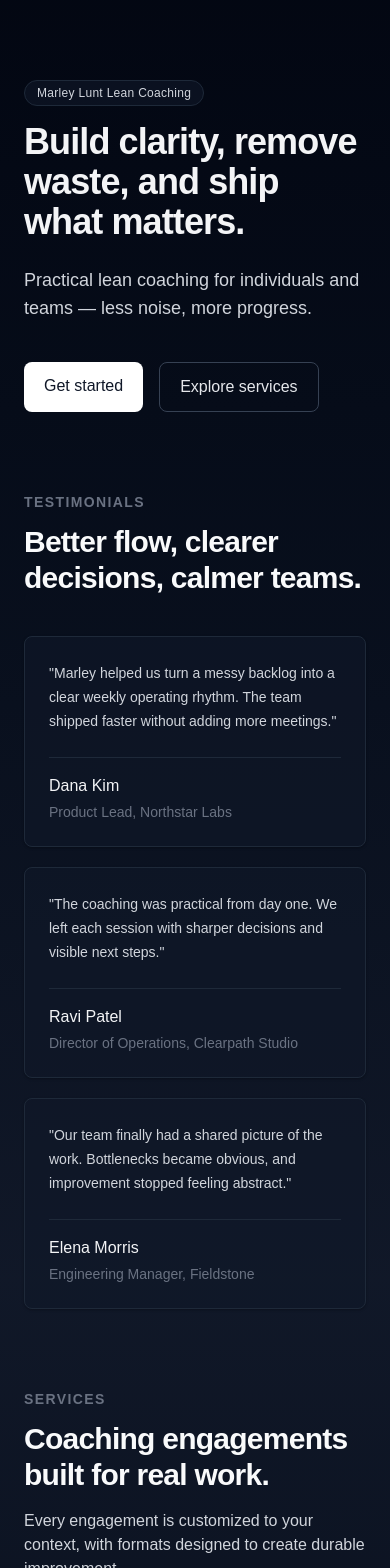
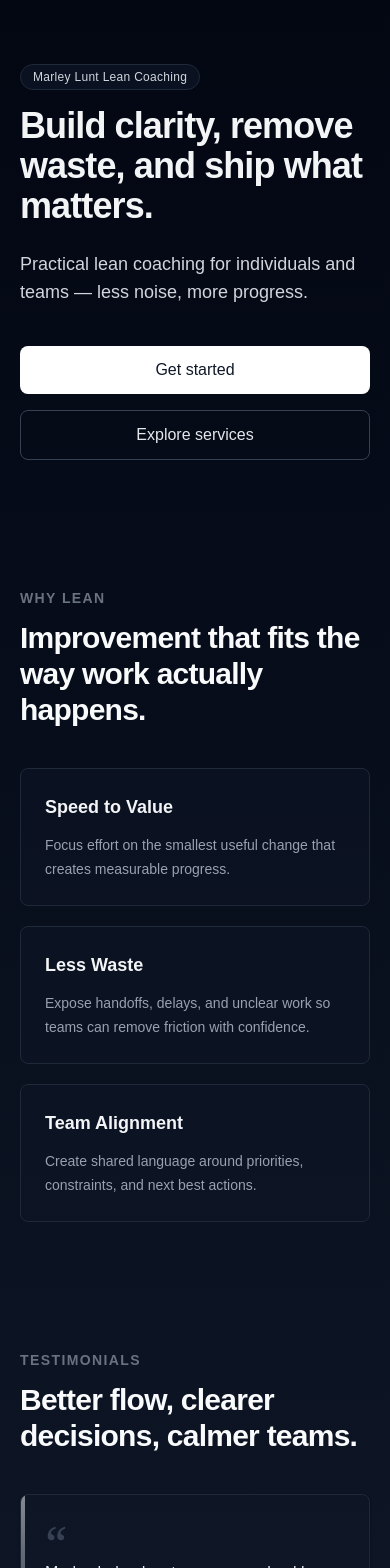
Before and after one commit to Didgemaster/marley-lunt-lean-coaching, a Next.js app: page / in a window 390 px wide. Shown: the top 1568 px of the page. Built offline with nearby package versions, Linux system fonts and the light colour scheme.

Commit message:
feat: polish homepage with Why Lean section, enhanced testimonials, footer, and mobile responsiveness

```diff
--- a/app/page.tsx
+++ b/app/page.tsx
@@ -47,10 +47,28 @@ const testimonials = [
   },
 ];
 
+const leanBenefits = [
+  {
+    title: "Speed to Value",
+    description:
+      "Focus effort on the smallest useful change that creates measurable progress.",
+  },
+  {
+    title: "Less Waste",
+    description:
+      "Expose handoffs, delays, and unclear work so teams can remove friction with confidence.",
+  },
+  {
+    title: "Team Alignment",
+    description:
+      "Create shared language around priorities, constraints, and next best actions.",
+  },
+];
+
 export default function Home() {
   return (
-    <main className="min-h-screen bg-gradient-to-b from-gray-950 via-gray-900 to-gray-950 text-gray-100">
-      <section className="mx-auto max-w-5xl px-6 py-20">
+    <main className="min-h-screen overflow-x-hidden bg-gradient-to-b from-gray-950 via-gray-900 to-gray-950 text-gray-100">
+      <section className="mx-auto max-w-5xl px-5 py-16 sm:px-6 sm:py-24">
         <p className="mb-4 inline-flex rounded-full border border-gray-800 bg-gray-900/60 px-3 py-1 text-xs font-medium tracking-wide text-gray-300">
           Marley Lunt Lean Coaching
         </p>
@@ -60,17 +78,40 @@ export default function Home() {
         <p className="mx-auto mt-6 max-w-2xl text-lg text-gray-300">
           Practical lean coaching for individuals and teams — less noise, more progress.
         </p>
-        <div className="mt-10 flex flex-wrap gap-4">
-          <a href="/contact" className="rounded-lg bg-white px-5 py-3 font-medium text-gray-900 transition hover:bg-gray-100">
+        <div className="mt-10 flex flex-col gap-4 sm:flex-row sm:flex-wrap">
+          <a href="/contact" className="w-full rounded-lg bg-white px-5 py-3 text-center font-medium text-gray-900 transition hover:bg-gray-100 sm:w-auto">
             Get started
           </a>
-          <a href="/services" className="rounded-lg border border-gray-700 px-5 py-3 font-medium text-gray-200 transition hover:border-gray-500">
+          <a href="#services" className="w-full rounded-lg border border-gray-700 px-5 py-3 text-center font-medium text-gray-200 transition hover:border-gray-500 sm:w-auto">
             Explore services
           </a>
         </div>
       </section>
 
-      <section className="mx-auto max-w-5xl px-6 pb-20">
+      <section className="mx-auto max-w-5xl px-5 py-16 sm:px-6 sm:py-24">
+        <div className="max-w-2xl">
+          <p className="text-sm font-semibold uppercase tracking-widest text-gray-500">
+            Why Lean
+          </p>
+          <h2 className="mt-3 text-3xl font-semibold tracking-tight text-gray-50">
+            Improvement that fits the way work actually happens.
+          </h2>
+        </div>
+
+        <div className="mt-10 grid gap-5 sm:grid-cols-3">
+          {leanBenefits.map((benefit) => (
+            <article
+              key={benefit.title}
+              className="rounded-lg border border-gray-800 bg-gray-900/40 p-6"
+            >
+              <h3 className="text-lg font-semibold text-gray-100">{benefit.title}</h3>
+              <p className="mt-3 text-sm leading-6 text-gray-400">{benefit.description}</p>
+            </article>
+          ))}
+        </div>
+      </section>
+
+      <section className="mx-auto max-w-5xl px-5 py-16 sm:px-6 sm:py-24">
         <div className="max-w-2xl">
           <p className="text-sm font-semibold uppercase tracking-widest text-gray-500">
             Testimonials
@@ -80,13 +121,16 @@ export default function Home() {
           </h2>
         </div>
 
-        <div className="mt-10 grid gap-5 md:grid-cols-3">
+        <div className="mt-10 grid grid-cols-1 gap-5 md:grid-cols-3">
           {testimonials.map((testimonial) => (
             <article
               key={testimonial.name}
-              className="rounded-lg border border-gray-800 bg-gray-900/60 p-6 shadow-sm shadow-black/20"
+              className="relative overflow-hidden rounded-lg border border-gray-800 bg-gray-900/60 p-6 shadow-sm shadow-black/20 before:absolute before:left-0 before:top-0 before:h-full before:w-1 before:bg-gradient-to-b before:from-white/50 before:via-gray-500/40 before:to-transparent"
             >
-              <p className="text-sm leading-6 text-gray-300">&quot;{testimonial.quote}&quot;</p>
+              <span aria-hidden="true" className="block text-5xl font-serif leading-none text-gray-700">
+                &ldquo;
+              </span>
+              <p className="-mt-2 text-base leading-7 text-gray-200">{testimonial.quote}</p>
               <div className="mt-6 border-t border-gray-800 pt-4">
                 <h3 className="font-medium text-gray-100">{testimonial.name}</h3>
                 <p className="mt-1 text-sm text-gray-500">{testimonial.role}</p>
@@ -96,7 +140,7 @@ export default function Home() {
         </div>
       </section>
 
-      <section id="services" className="mx-auto max-w-5xl px-6 pb-24">
+      <section id="services" className="mx-auto max-w-5xl px-5 py-16 sm:px-6 sm:py-24">
         <div className="max-w-2xl">
           <p className="text-sm font-semibold uppercase tracking-widest text-gray-500">
             Services
@@ -121,6 +165,20 @@ export default function Home() {
           ))}
         </div>
       </section>
+
+      <footer className="border-t border-gray-800/80 px-5 py-8 sm:px-6">
+        <div className="mx-auto flex max-w-5xl flex-col gap-4 text-sm text-gray-500 sm:flex-row sm:items-center sm:justify-between">
+          <p>&copy; 2026 Marley Lunt Lean Coaching</p>
+          <nav aria-label="Footer navigation" className="flex gap-5">
+            <a href="#services" className="transition hover:text-gray-300">
+              Services
+            </a>
+            <a href="/contact" className="transition hover:text-gray-300">
+              Contact
+            </a>
+          </nav>
+        </div>
+      </footer>
     </main>
   );
 }
```
